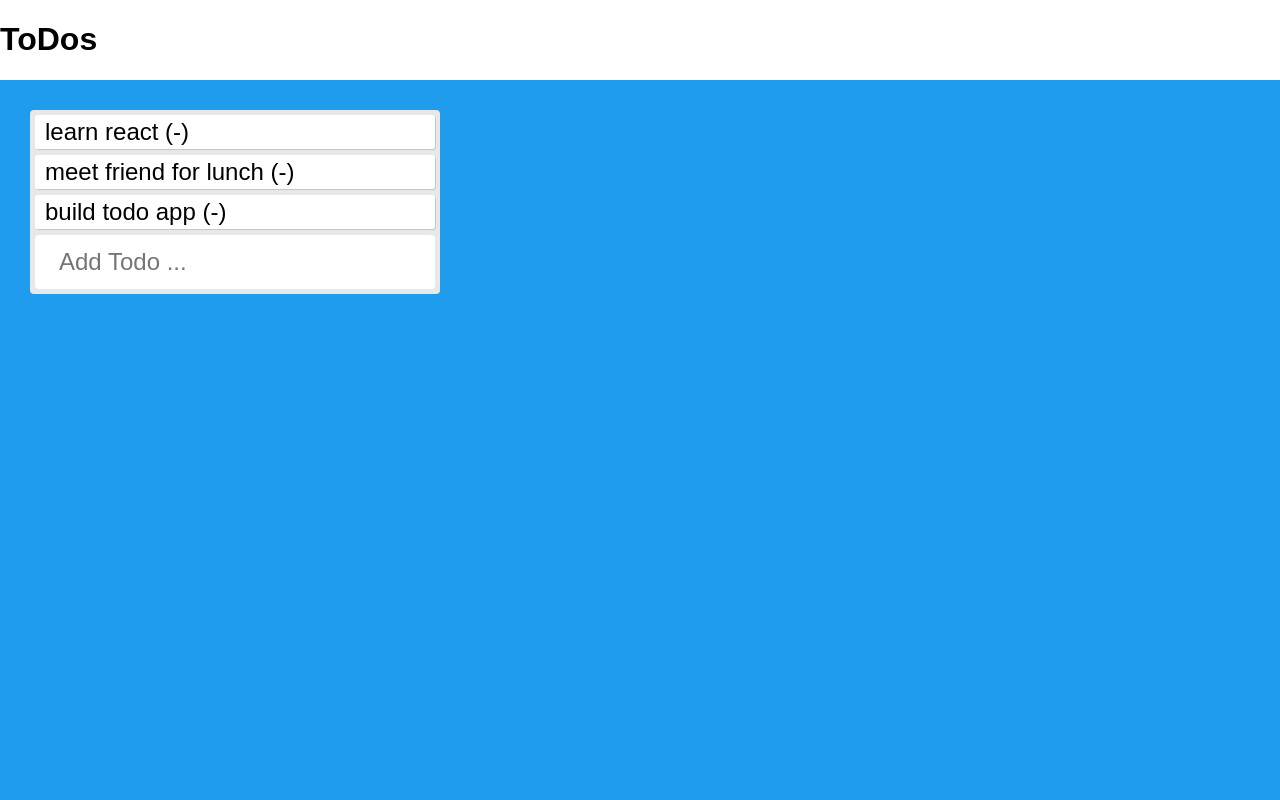
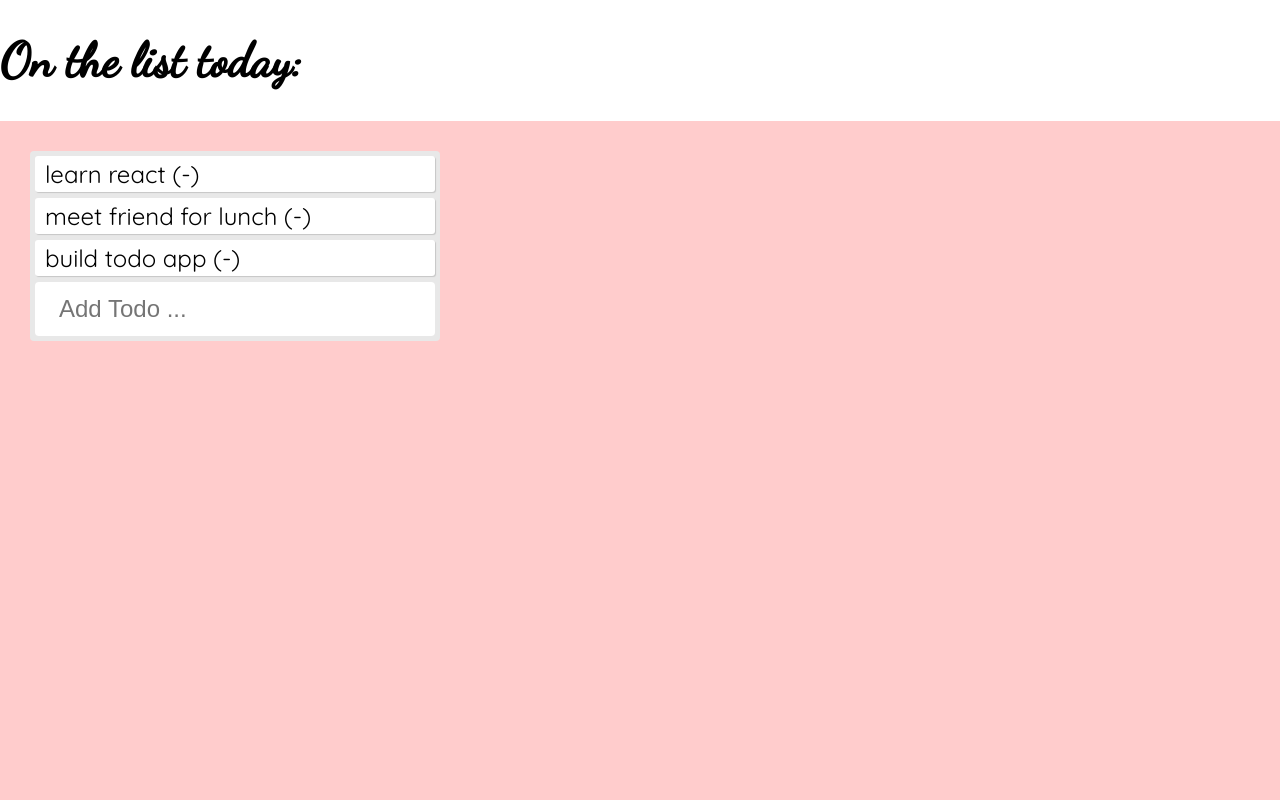
Before and after one commit to tiffanysutta/ToDo-List, a plain HTML site: page index.html in a window 1280 px wide. Shown: the top 800 px of the page. Drawn offline with nearby package versions, Linux system fonts and the light colour scheme.

Commit message:
updated fonts and colors

```diff
--- a/index.html
+++ b/index.html
@@ -2,16 +2,22 @@
 <html>
   <head>
     <meta charset="UTF-8" />
-    <title>ToDos</title>
+    <title>On the list today</title>
 
     <link rel="stylesheet" href="styles.css">
+    <link rel="preconnect" href="https://fonts.googleapis.com">
+    <link rel="preconnect" href="https://fonts.gstatic.com" crossorigin>
+    <link href="https://fonts.googleapis.com/css2?family=Quicksand&display=swap" rel="stylesheet">
+    <link rel="preconnect" href="https://fonts.googleapis.com">
+    <link rel="preconnect" href="https://fonts.gstatic.com" crossorigin>
+    <link href="https://fonts.googleapis.com/css2?family=Dancing+Script:wght@500&family=Quicksand&display=swap" rel="stylesheet">
 
     <!-- don't use this in production: -->
     <script src="https://unpkg.com/@babel/standalone/babel.min.js"></script>
   </head>
   <body>
 
-    <h1>ToDos</h1>
+    <h1>On the list today:</h1>
 
     <!-- we will put our teact component inside this div -->
     <div id="root"></div>
@@ -24,6 +30,7 @@
     <script src="form.js" defer type="text/babel"></script>
     <script src="todo.js" defer type="text/babel"></script>
     <script src="index.js" defer type="text/babel"></script>
+    <script src="ToDoListPic.jpg" defer></script>
 
   </body>
 </html>
--- a/index.js
+++ b/index.js
@@ -34,6 +34,7 @@ function App(){
         </div>
       </div>
   );
+  <img src="ToDoListPic.jpg" alt="To do list"></img>
 };
 
 ReactDOM.render(
--- a/styles.css
+++ b/styles.css
@@ -1,16 +1,17 @@
 body {
     margin: 0;
-    font-family: 'Arial';
+    font-family: 'Quicksand', sans-serif;
     -webkit-font-smoothing: antialiased;
     -moz-osx-font-smoothing: grayscale;
+    <img src="ToDoListPic.jpg" alt="To do list" width="500" height="600"></img>
 }
 
 code {
-    font-family: Arial;
+    font-family: 'Quicksand', sans-serif;
 }
 
 .app {
-    background: #209cee;
+    background: #FFCCCC;
     padding: 30px;
     height: 100vh;
 }
@@ -44,3 +45,8 @@ code {
     height: 2.25em;
     font-size: 24px;
 }
+
+h1 {
+    font-family: 'Dancing Script', cursive;
+    font-size: 48px;
+}
```
